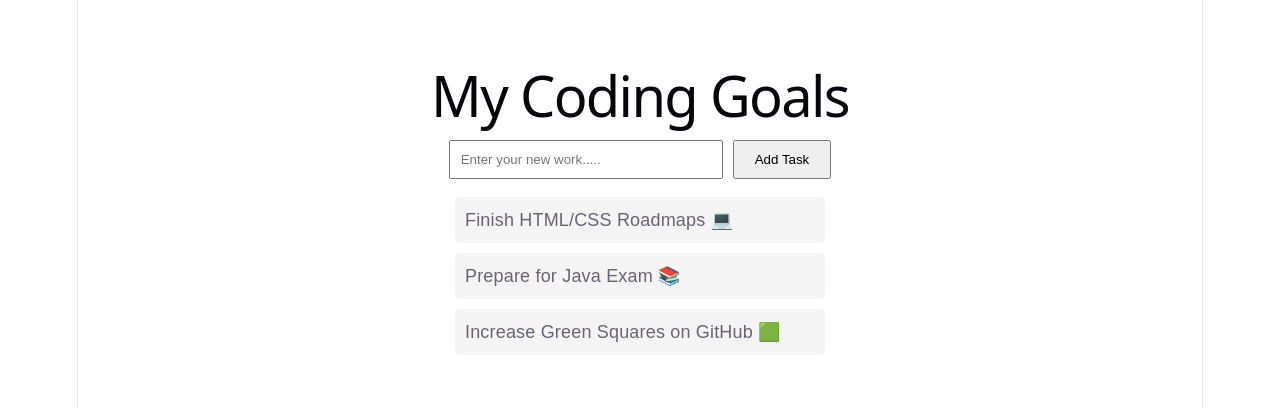
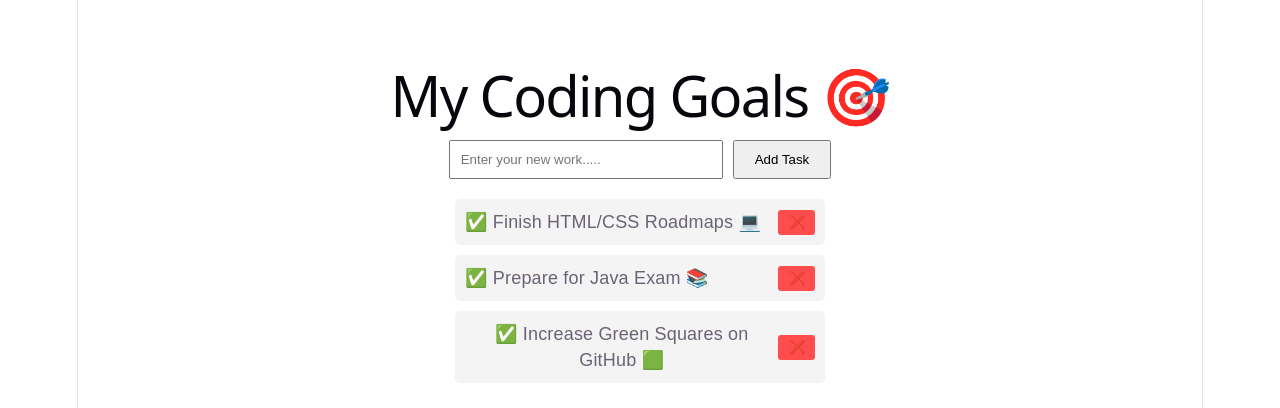
Before and after one commit to NimashaArushi/project01, a React (Vite) app: page / in a window 1280 px wide. Shown: the top 408 px of the page. Built offline with nearby package versions, Linux system fonts and the light colour scheme.

Commit message:
Day 2: Added Delete Task functionality

```diff
--- a/src/App.jsx
+++ b/src/App.jsx
@@ -1,60 +1,59 @@
-import React,{useState}from 'react';
+import React, { useState } from 'react';
 
 function App() {
-  const[tasks,settasks]=useState(['Finish HTML/CSS Roadmaps 💻',
+  const [tasks, setTasks] = useState([
+    'Finish HTML/CSS Roadmaps 💻',
     'Prepare for Java Exam 📚',
-'Increase Green Squares on GitHub 🟩'])
+    'Increase Green Squares on GitHub 🟩'
+  ]);
   const [inputValue, setInputValue] = useState('');
 
-const handleAddTask=()=>{
-if(inputValue.trim()!==''){
+  const handleAddTask = () => {
+    if (inputValue.trim() !== '') {
+      setTasks([...tasks, inputValue]);
       setInputValue('');
     }
-
   };
 
+  const handleDeleteTask = (indexToDelete) => {
+    const updatedTasks = tasks.filter((_, index) => index !== indexToDelete);
+    setTasks(updatedTasks);
+  };
+
+  return (
+    <div style={{ textAlign: 'center', marginTop: '50px', fontFamily: 'Arial' }}>
+      <h1>My Coding Goals 🎯</h1>
 
 
-
-
-
-
-  return(
-    <div style={{textAlign:'center',marginTop:'50px',fontFamily:'Arial'}}>
-    <h1>My Coding Goals</h1>
       <input
         type="text"
-     placeholder='Enter your new work.....'
+        placeholder="Enter your new work....."
         value={inputValue}
-     onChange={(e)=>setInputValue(e.target.value)}
-     style={{padding:'10px',width:'250px',marginRight:'10px'}}
+        onChange={(e) => setInputValue(e.target.value)}
+        style={{ padding: '10px', width: '250px', marginRight: '10px' }}
       />
 
 
-
-  {
-    <button onClick={handleAddTask}style={{padding:'10px 20px',cursor:'pointer'}}>Add Task</button>
-  }
+      <button onClick={handleAddTask} style={{ padding: '10px 20px', cursor: 'pointer' }}>
+        Add Task
+      </button>
 
 
-
-  {
-   <ul style={{listStyleType:'none',padding:0,margingTop:'20px'}}>
-    {tasks.map((task,index)=>(
-      <li key={index} style={{ background: '#f4f4f4', margin: '10px auto', padding: '10px', width: '350px', borderRadius: '5px', textAlign: 'left' }}> {task}</li>
-
-
+      <ul style={{ listStyleType: 'none', padding: 0, marginTop: '20px' }}>
+        {tasks.map((task, index) => (
+          <li key={index} style={{ background: '#f4f4f4', margin: '10px auto', padding: '10px', width: '350px', borderRadius: '5px', display: 'flex', justifyContent: 'space-between', alignItems: 'center' }}>
+            <span>✅ {task}</span>
+            <button
+              onClick={() => handleDeleteTask(index)}
+              style={{ background: '#ff4d4d', color: 'white', border: 'none', padding: '5px 10px', borderRadius: '3px', cursor: 'pointer' }}
+            >
+              ❌
+            </button>
+          </li>
         ))}
       </ul>
-
-  }
     </div>
   );
-
-
-
-
-
 }
 
 export default App;
```
Lines whose indentation alone changed are shown as unchanged.
